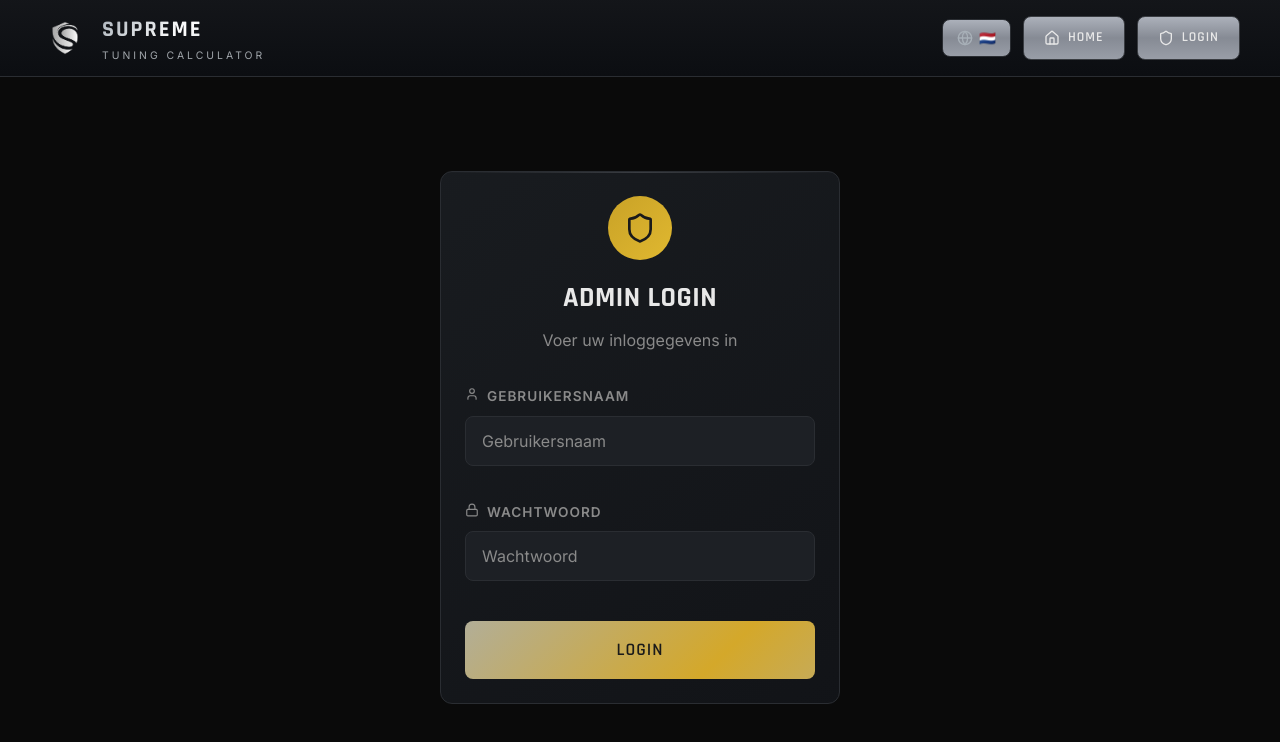
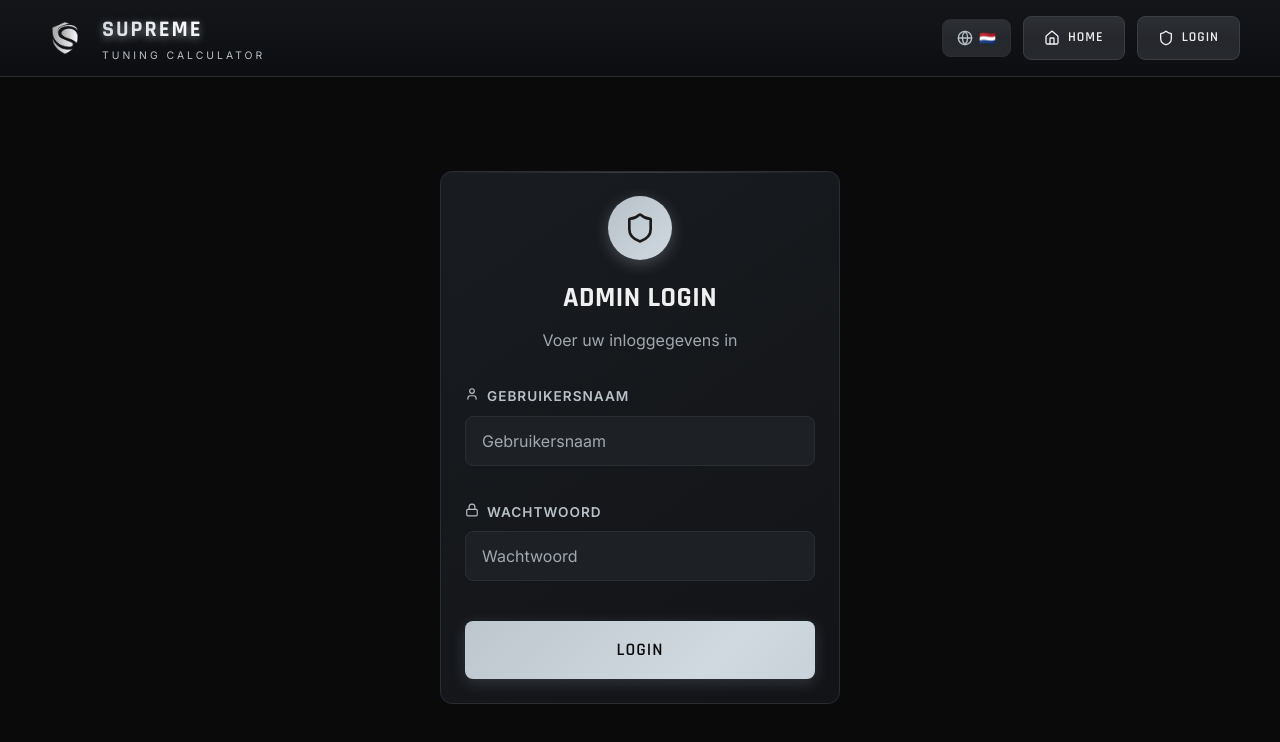
Before and after one commit to cozy-fox/supreme-tuning, a Next.js app: page /login in a window 1280 px wide. Shown: the top 742 px of the page. Built offline with nearby package versions, Linux system fonts and the light colour scheme.

Commit message:
update UI silver-style

```diff
--- a/app/globals.css
+++ b/app/globals.css
@@ -2,22 +2,24 @@
 
 @import url('https://fonts.googleapis.com/css2?family=Rajdhani:wght@400;500;600;700&family=Inter:wght@300;400;500;600;700&display=swap');
 
-/* Black + Silver Chrome Theme */
+/* Professional Black & Silver Chrome Theme */
 :root,
 [data-theme="dark"] {
-  /* Premium Silver Accent Color Palette */
-  --primary: #a8b0b8;
-  --primary-hover: #c0c8d0;
+  /* Premium Silver Accent Color Palette - NO GOLD */
+  --primary: #b8c0c8;
+  --primary-hover: #d0d8e0;
+  --primary-dark: #8090a0;
   --secondary: #00d4ff;
   --success: #00ff88;
   --warning: #ff9500;
   --error: #ff4444;
 
-  /* Text colors */
-  --text-main: #e8e8e8;
-  --text-muted: #8a8a8a;
-  --text-dark: #1a1a1a;
+  /* Text colors - HIGH CONTRAST for readability */
+  --text-main: #f0f0f0;
+  --text-muted: #a0a8b0;
+  --text-dark: #0a0a0a;
   --text-light: #ffffff;
+  --text-on-silver: #1a1a1a;
 
   /* Background colors - Dark/Black */
   --bg-body: #0a0a0a;
@@ -27,10 +29,11 @@
   --bg-hover: #1a1d22;
   --bg-image: none;
 
-  /* Chrome/Silver metallic effects */
-  --chrome-gradient: linear-gradient(180deg, rgba(180, 185, 195, 0.95) 0%, rgba(140, 145, 155, 0.95) 50%, rgba(160, 165, 175, 0.95) 100%);
+  /* Chrome/Silver metallic effects - PROFESSIONAL SILVER */
+  --chrome-gradient: linear-gradient(180deg, rgba(200, 205, 215, 0.15) 0%, rgba(160, 165, 175, 0.15) 50%, rgba(180, 185, 195, 0.15) 100%);
+  --chrome-gradient-strong: linear-gradient(180deg, #c8cdd7 0%, #a0a5af 50%, #b4b9c3 100%);
   --chrome-border: linear-gradient(180deg, #d0d4d8 0%, #808488 100%);
-  --brushed-metal: repeating-linear-gradient(90deg, transparent, transparent 1px, rgba(255, 255, 255, 0.1) 1px, rgba(255, 255, 255, 0.1) 2px, transparent 2px, transparent 3px, rgba(0, 0, 0, 0.05) 3px, rgba(0, 0, 0, 0.05) 4px);
+  --brushed-metal: repeating-linear-gradient(90deg, transparent, transparent 1px, rgba(255, 255, 255, 0.03) 1px, rgba(255, 255, 255, 0.03) 2px, transparent 2px, transparent 3px, rgba(0, 0, 0, 0.02) 3px, rgba(0, 0, 0, 0.02) 4px);
 
   /* Borders */
   --border: #2a2d32;
@@ -40,7 +43,8 @@
   /* Shadows */
   --shadow: 0 4px 20px rgba(0, 0, 0, 0.4);
   --shadow-hover: 0 8px 30px rgba(0, 0, 0, 0.6);
-  --shadow-glow: 0 0 20px rgba(180, 190, 200, 0.3);
+  --shadow-glow: 0 0 20px rgba(184, 192, 200, 0.3);
+  --shadow-silver: 0 4px 15px rgba(184, 192, 200, 0.2);
 
   /* Header - Dark with silver accent */
   --header-bg: linear-gradient(180deg, rgba(20, 22, 26, 0.98) 0%, rgba(12, 14, 18, 0.98) 100%);
@@ -102,10 +106,11 @@ h4 {
 
 h1 {
   font-size: 2.5rem;
-  background: linear-gradient(135deg, var(--primary) 0%, #8b7320 50%, var(--primary) 100%);
+  background: linear-gradient(135deg, #d0d8e0 0%, #b8c0c8 50%, #d0d8e0 100%);
   -webkit-background-clip: text;
   -webkit-text-fill-color: transparent;
   background-clip: text;
+  text-shadow: 0 2px 10px rgba(184, 192, 200, 0.3);
 }
 
 h2 {
@@ -227,7 +232,7 @@ label {
   display: block;
   font-size: 0.85rem;
   font-weight: 600;
-  color: var(--text-muted);
+  color: var(--primary);
   margin-bottom: 8px;
   text-transform: uppercase;
   letter-spacing: 1px;
@@ -262,7 +267,7 @@ input:focus,
 select:focus {
   outline: none;
   border-color: var(--primary);
-  box-shadow: 0 0 0 3px rgba(201, 162, 39, 0.15);
+  box-shadow: 0 0 0 3px rgba(184, 192, 200, 0.2);
 }
 
 input::placeholder {
@@ -270,7 +275,7 @@ input::placeholder {
 }
 
 
-/* Primary Button - Silver accent */
+/* Primary Button - Professional Silver */
 .btn {
   display: inline-flex;
   align-items: center;
@@ -285,11 +290,12 @@ input::placeholder {
   text-transform: uppercase;
   letter-spacing: 1px;
   cursor: pointer;
-  background: linear-gradient(135deg, var(--primary) 0%, #d4a82a 100%);
+  background: linear-gradient(135deg, #b8c0c8 0%, #d0d8e0 100%);
   color: var(--text-dark);
   transition: all var(--transition-fast);
   position: relative;
   overflow: hidden;
+  box-shadow: var(--shadow-silver);
 }
 
 .btn::before {
@@ -299,7 +305,7 @@ input::placeholder {
   left: -100%;
   width: 100%;
   height: 100%;
-  background: linear-gradient(90deg, transparent, rgba(255, 255, 255, 0.2), transparent);
+  background: linear-gradient(90deg, transparent, rgba(255, 255, 255, 0.3), transparent);
   transition: left 0.5s ease;
 }
 
@@ -308,7 +314,7 @@ input::placeholder {
 }
 
 .btn:hover:not(:disabled) {
-  background: linear-gradient(135deg, var(--primary-hover) 0%, #e8c040 100%);
+  background: linear-gradient(135deg, #d0d8e0 0%, #e8ecf0 100%);
   box-shadow: var(--shadow-glow);
   transform: translateY(-1px);
 }
@@ -340,7 +346,7 @@ input::placeholder {
 .btn-secondary:hover:not(:disabled) {
   border-color: var(--primary);
   color: var(--primary);
-  box-shadow: 0 0 15px rgba(201, 162, 39, 0.1);
+  box-shadow: 0 0 15px rgba(184, 192, 200, 0.2);
 }
 
 .btn:disabled,
@@ -350,14 +356,15 @@ input::placeholder {
   transform: none;
 }
 
-/* Zoeken Button */
+/* Zoeken Button - Professional Silver */
 .btn-search {
   width: 100%;
   padding: 18px 32px;
   font-size: 1.1rem;
-  background: linear-gradient(135deg, var(--primary) 0%, #d4a82a 50%, var(--primary) 100%);
+  background: linear-gradient(135deg, #b8c0c8 0%, #d0d8e0 50%, #b8c0c8 100%);
   background-size: 200% 100%;
   animation: shimmer 3s ease-in-out infinite;
+  box-shadow: var(--shadow-silver);
 }
 
 @keyframes shimmer {
@@ -403,7 +410,7 @@ input::placeholder {
 }
 
 .power-bar-tuned {
-  background: linear-gradient(90deg, var(--primary), #d0d8e0);
+  background: linear-gradient(90deg, #b8c0c8, #d0d8e0);
 }
 
 /* Animations */
@@ -502,7 +509,7 @@ input::placeholder {
 
 .stage-tab.active {
   color: var(--primary);
-  background: linear-gradient(135deg, rgba(201, 162, 39, 0.15) 0%, rgba(201, 162, 39, 0.05) 100%);
+  background: linear-gradient(135deg, rgba(184, 192, 200, 0.15) 0%, rgba(184, 192, 200, 0.05) 100%);
   border-radius: 8px 8px 0 0;
 }
 
@@ -651,13 +658,13 @@ input::placeholder {
 .stat-header h4 { margin: 0; font-size: 1.3rem; color: var(--text-main); font-weight: 600; }
 
 .gain-badge {
-  background: linear-gradient(135deg, #b0b8c0 0%, #d0d8e0 100%);
+  background: linear-gradient(135deg, #b8c0c8 0%, #d0d8e0 100%);
   color: #1a1a1a;
   padding: 6px 14px;
   border-radius: 20px;
   font-size: 0.95rem;
   font-weight: 700;
-  box-shadow: 0 2px 8px rgba(201, 162, 39, 0.3);
+  box-shadow: 0 2px 8px rgba(184, 192, 200, 0.4);
 }
 
 .bar-row {
@@ -776,7 +783,7 @@ input::placeholder {
   cursor: pointer;
 }
 
-.btn-shop:hover { background: #d4a82a; }
+.btn-shop:hover { background: #d0d8e0; }
 
 /* Modern BrandSelector Styles */
 .selector-container {
@@ -840,7 +847,7 @@ input::placeholder {
 .selector-select:focus {
   outline: none;
   border-color: var(--primary);
-  box-shadow: 0 0 0 3px rgba(201, 162, 39, 0.2);
+  box-shadow: 0 0 0 3px rgba(184, 192, 200, 0.2);
 }
 
 .selector-select:disabled {
@@ -887,9 +894,10 @@ input::placeholder {
 }
 
 .fuel-btn.active {
-  background: linear-gradient(135deg, var(--primary) 0%, #d4a82a 100%);
+  background: linear-gradient(135deg, #b8c0c8 0%, #d0d8e0 100%);
   border-color: var(--primary);
   color: var(--text-dark);
+  box-shadow: var(--shadow-silver);
 }
 
 /* Search Button Row */
@@ -906,7 +914,7 @@ input::placeholder {
   gap: 12px;
   padding: 18px 48px;
   border: none;
-  background: linear-gradient(135deg, var(--primary) 0%, #d4a82a 100%);
+  background: linear-gradient(135deg, #b8c0c8 0%, #d0d8e0 100%);
   color: var(--text-dark);
   font-family: 'Rajdhani', sans-serif;
   font-size: 1.1rem;
@@ -918,6 +926,7 @@ input::placeholder {
   overflow: hidden;
   transition: all 0.3s ease;
   clip-path: polygon(0 0, calc(100% - 20px) 0, 100% 20px, 100% 100%, 20px 100%, 0 calc(100% - 20px));
+  box-shadow: var(--shadow-silver);
 }
 
 .btn-search-modern::before {
@@ -927,7 +936,7 @@ input::placeholder {
   left: -100%;
   width: 100%;
   height: 100%;
-  background: linear-gradient(90deg, transparent, rgba(255, 255, 255, 0.3), transparent);
+  background: linear-gradient(90deg, transparent, rgba(255, 255, 255, 0.4), transparent);
   transition: left 0.5s ease;
 }
 
@@ -937,7 +946,7 @@ input::placeholder {
 
 .btn-search-modern:hover:not(:disabled) {
   transform: translateY(-2px);
-  box-shadow: 0 8px 30px rgba(201, 162, 39, 0.4);
+  box-shadow: 0 8px 30px rgba(184, 192, 200, 0.5);
 }
 
 .btn-search-modern:disabled {
@@ -959,7 +968,7 @@ input::placeholder {
 /* Icon button style */
 .btn-icon:hover {
   border-color: var(--primary) !important;
-  box-shadow: 0 0 15px rgba(201, 162, 39, 0.2);
+  box-shadow: 0 0 15px rgba(184, 192, 200, 0.3);
 }
 
 /* Responsive */
--- a/app/layout.jsx
+++ b/app/layout.jsx
@@ -45,8 +45,11 @@ export const metadata = {
 
 export default function RootLayout({ children }) {
   return (
-    <html lang="nl" data-theme="dark">
-      <body>
+    <html lang="nl" data-theme="dark" className="notranslate" translate="no">
+      <head>
+        <meta name="google" content="notranslate" />
+      </head>
+      <body className="notranslate" translate="no">
         <LanguageProvider>
           <AuthProvider>
             <div id="root">
--- a/app/login/page.jsx
+++ b/app/login/page.jsx
@@ -45,7 +45,7 @@ export default function LoginPage() {
         <div className="card" style={{ maxWidth: '400px', width: '100%' }}>
           <div style={{ textAlign: 'center', marginBottom: '32px' }}>
             <div style={{
-              background: 'linear-gradient(135deg, #c9a227 0%, #e0b830 100%)',
+              background: 'linear-gradient(135deg, #b8c0c8 0%, #d0d8e0 100%)',
               borderRadius: '50%',
               width: '64px',
               height: '64px',
@@ -53,11 +53,12 @@ export default function LoginPage() {
               alignItems: 'center',
               justifyContent: 'center',
               margin: '0 auto 16px',
+              boxShadow: '0 4px 15px rgba(184, 192, 200, 0.3)',
             }}>
               <Shield size={32} color="#1a1a1a" />
             </div>
             <h2 style={{ margin: 0 }}>{t('adminLogin')}</h2>
-            <p style={{ color: '#8a8a8a', marginTop: '8px' }}>
+            <p style={{ color: '#a0a8b0', marginTop: '8px' }}>
               {t('enterCredentials')}
             </p>
           </div>
--- a/components/Header.jsx
+++ b/components/Header.jsx
@@ -65,17 +65,18 @@ export default function Header() {
             <h1 style={{
               fontSize: '1.4rem',
               margin: 0,
-              background: 'linear-gradient(135deg, var(--primary) 0%, #ffffff 50%, var(--primary) 100%)',
+              background: 'linear-gradient(135deg, #d0d8e0 0%, #ffffff 50%, #d0d8e0 100%)',
               WebkitBackgroundClip: 'text',
               WebkitTextFillColor: 'transparent',
               backgroundClip: 'text',
               letterSpacing: '2px',
+              filter: 'drop-shadow(0 2px 4px rgba(184, 192, 200, 0.3))',
             }}>
               SUPREME
             </h1>
             <p style={{
               fontSize: '0.65rem',
-              color: '#a0a5aa',
+              color: '#b8c0c8',
               margin: 0,
               letterSpacing: '3px',
               textTransform: 'uppercase',
```
Also changed, not shown: app/[brand]/page.jsx (+8 -4 lines), components/BrandCard.jsx (+6 -2 lines).
